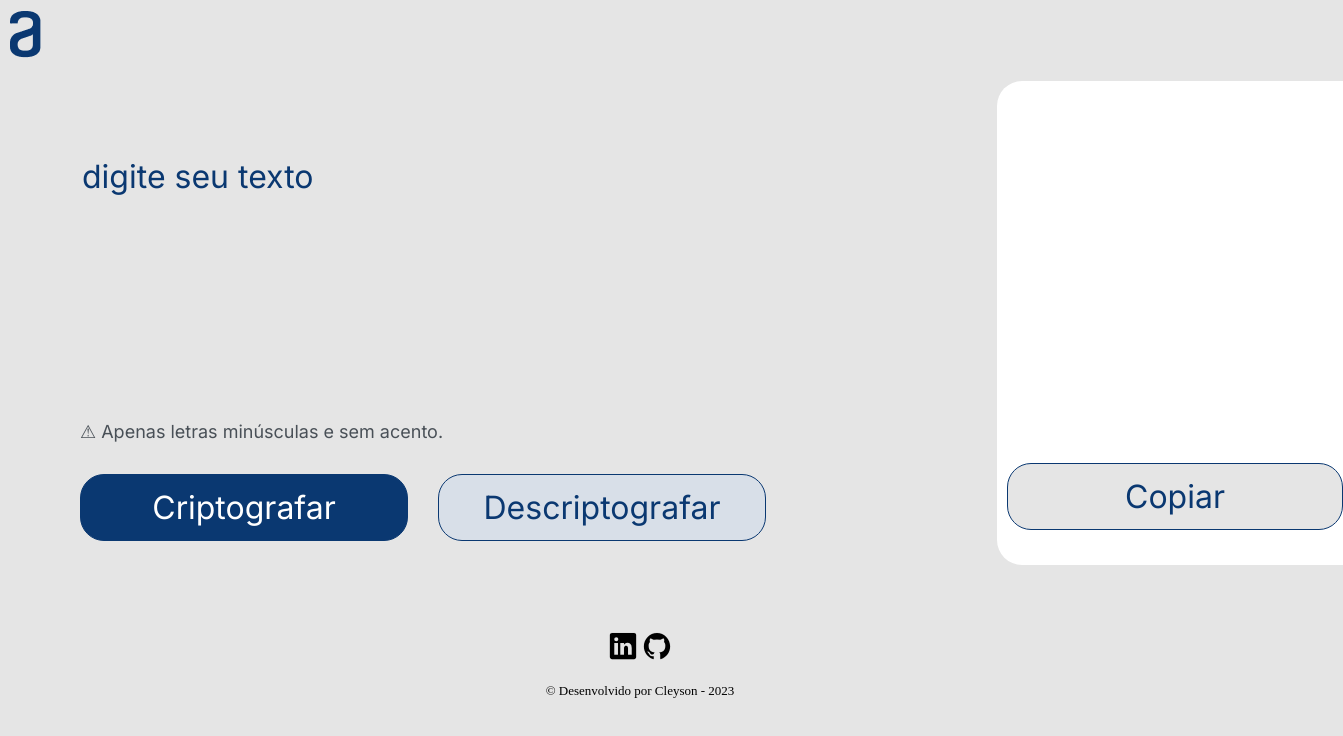
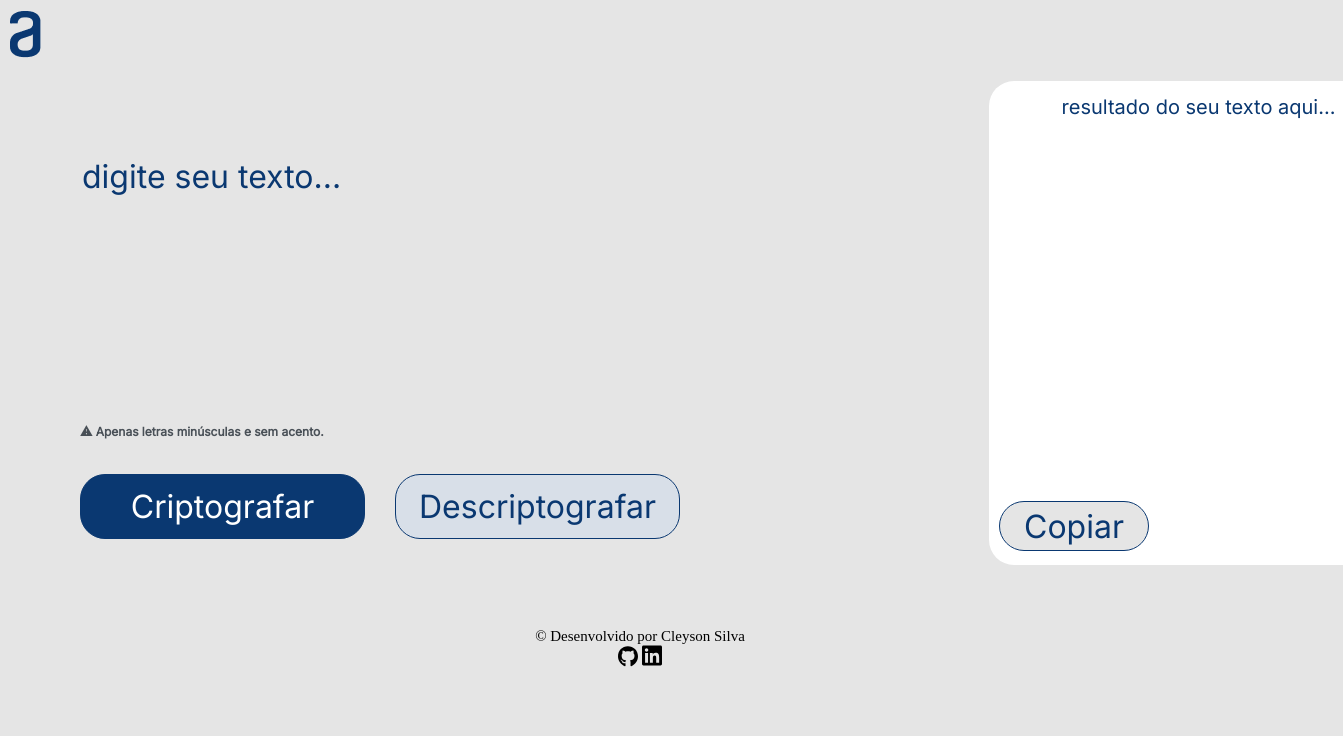
Before and after one commit to cleyson02/Challenger-Decodificador, a plain HTML site: page index.html in a window 1280 px wide. Shown: the whole page, 1343 px wide, since content can reach past the window. Drawn offline with nearby package versions, Linux system fonts and the light colour scheme.

Commit message:
COMPLETO

```diff
--- a/index.html
+++ b/index.html
@@ -20,7 +20,7 @@
 
     <main>
         <section>
-            <textarea class="text-area" cols="40" rows="5" placeholder="Digite seu texto"></textarea>
+            <textarea class="text-area" cols="40" rows="5" placeholder="Digite seu texto..."></textarea>
 
             <div class="informacao">
                 <h6>&#9888; Apenas letras minúsculas e sem acento.</h6>
@@ -33,7 +33,7 @@
         </section>
 
         <section>
-            <textarea class="mensagem" cols="20" rows="10"></textarea>
+            <textarea class="mensagem" cols="20" rows="10" placeholder="resultado do seu texto aqui..." readonly></textarea>
 
             <button class="btn-copiar" onclick="copyText()">Copiar</button>
         </section>
@@ -41,17 +41,13 @@
 
     <script src="script.js"></script>
 
-    <footer class="rodape">
-        <div class="icons">
-            <a href="https://www.linkedin.com/in/cleyson02/"><ion-icon name="logo-linkedin"></ion-icon></a>
-            <a href="https://github.com/cleyson02"><ion-icon name="logo-github"></ion-icon></a>
-        </div>
-        <p class="Copyright">&copy; Desenvolvido por Cleyson - 2023</p>
+    <footer>
+        <p class="copyright">&copy; Desenvolvido por Cleyson Silva</p>
 
+        <a href="https://github.com/cleyson02"><img class="icon" src="imagens/github-icon.svg" alt=""></a>
+
+        <a href="https://www.linkedin.com/in/cleyson02"><img class="icon" src="imagens/linkedin-icon.svg" alt=""></a>
     </footer>
-
-    <script type="module" src="https://unpkg.com/ionicons@7.1.0/dist/ionicons/ionicons.esm.js"></script>
-    <script type="module" src="https://unpkg.com/ionicons@7.1.0/dist/ionicons/ionicons.js"></script>
 
 </body>
 
--- a/style.css
+++ b/style.css
@@ -25,7 +25,7 @@ main {
     resize: none;
 }
 
-::placeholder {
+.text-area::placeholder {
     color: #0A3871;
 }
 
@@ -35,7 +35,8 @@ main {
 
 .informacao {
     color: #495057;
-    font-size: 18px;
+    font-size: 12px;
+    font-weight: bold;
 }
 
 .mensagem {
@@ -45,11 +46,18 @@ main {
     border: none;
     border-radius: 25px;
     color: #0A3871;
-    margin-left: 98px;
+    margin-left: 90px;
     margin-top: 20px;
-    padding-left: 20px;
     position: fixed;
     resize: none;
+    pointer-events: none;
+    user-select: none;
+}
+
+.mensagem::placeholder {
+    text-align: center;
+    font-size: 20px;
+    color: #0A3871;
 }
 
 .mensagem:focus {
@@ -64,34 +72,34 @@ main {
 .btn-encriptar {
     background: #0A3871;
     border: 1px solid #0A3871;
-    border-radius: 24px;
+    border-radius: 25px;
     color: #FFFFFF;
     cursor: pointer;
-    height: 67px;
-    width: 328px;
+    height: 65px;
+    width: 285px;
 }
 
 .btn-desencriptar {
     background: #D8DFE8;
     border: 1px solid #0A3871;
-    border-radius: 24px;
+    border-radius: 25px;
     color: #0A3871;
     cursor: pointer;
-    height: 67px;
+    height: 65px;
     margin-left: 30px;
-    width: 328px;
+    width: 285px;
 }
 
 .btn-copiar {
     border: 1px solid #0A3871;
-    border-radius: 24px;
+    border-radius: 25px;
     color: #0A3871;
     cursor: pointer;
-    height: 67px;
-    margin-left: 108px;
-    margin-top: 402px;
+    height: 50px;
+    margin-left: 100px;
+    margin-top: 440px;
     position: absolute;
-    width: 336px;
+    width: 150px;
 }
 
 footer {
@@ -99,19 +107,11 @@ footer {
     padding: 40px 0;
 }
 
-.Copyright {
+.copyright {
     color: #000000;
-    font-size: 13px;
-    margin-top: 20px;
+    font-size: 15px;
 }
 
-.icons ion-icon {
-    width: 30px;
-    height: 30px;
-    color: #000000;
+.icon {
+    width: 20px;
 }
-
-.icons
-:hover {
-    color: #9caabb;
-}
```
Also changed, not shown: imagens/github-icon.svg (added), imagens/linkedin-icon.svg (added).
